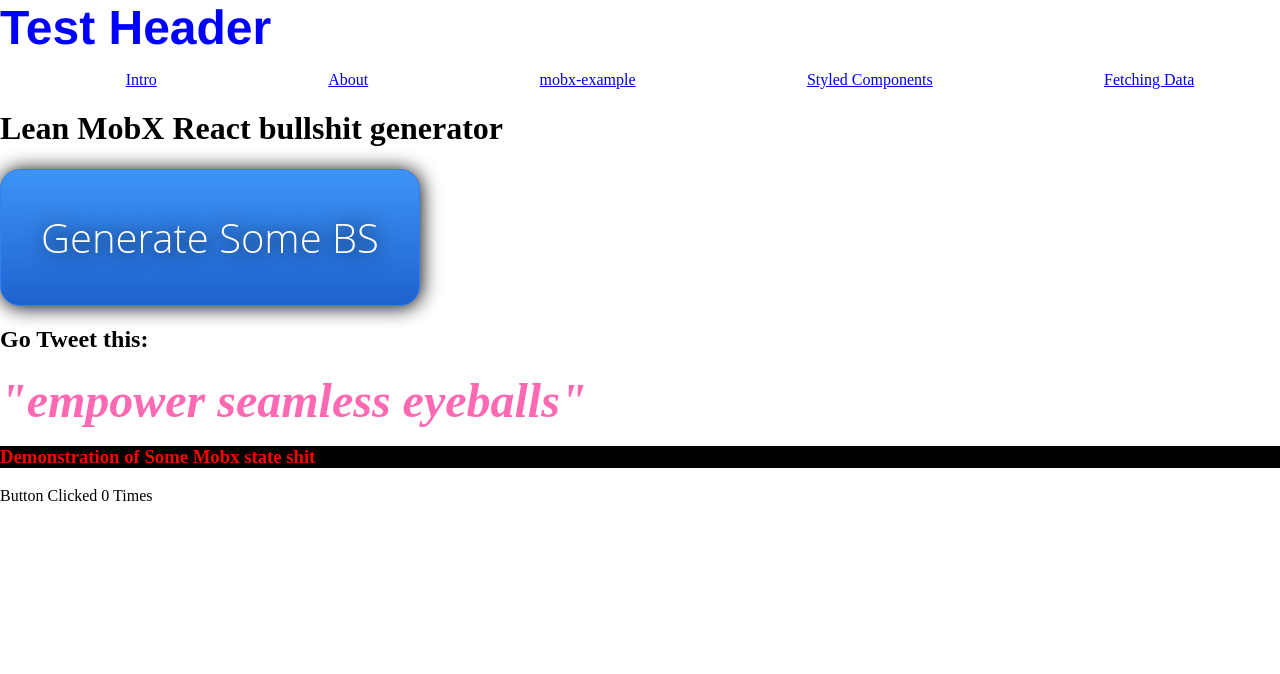
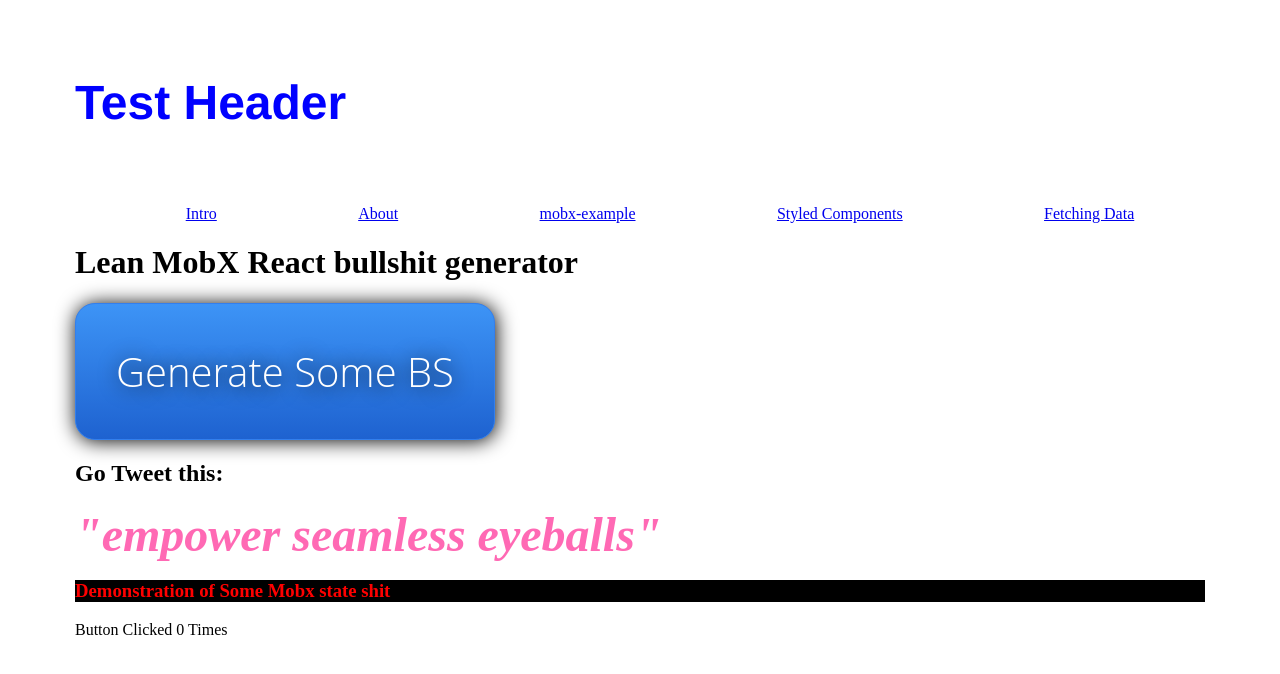
Before and after one commit to hamatoyogi/react-il-nexjs, a Next.js app: page /sc-example in a window 1280 px wide. Shown: the top 674 px of the page. Built offline with nearby package versions, Linux system fonts and the light colour scheme.

Commit message:
add style

```diff
--- a/pages/sc-example.js
+++ b/pages/sc-example.js
@@ -45,6 +45,7 @@ const Header = styled.div`
   font-family: Helvetica;
   font-size: 48px;
   color: blue;
+  margin: 75px;
 `;
 
 const StyleBsGen = styled(BsGen)`
--- a/src/layout.js
+++ b/src/layout.js
@@ -8,6 +8,7 @@ const GlobalStyle = createGlobalStyle`
   }
 `;
 const AppStyle = styled('main')`
+  margin: 75px;
   ul:not('.sw-data') {
     list-style: none;
     display: flex;
```
